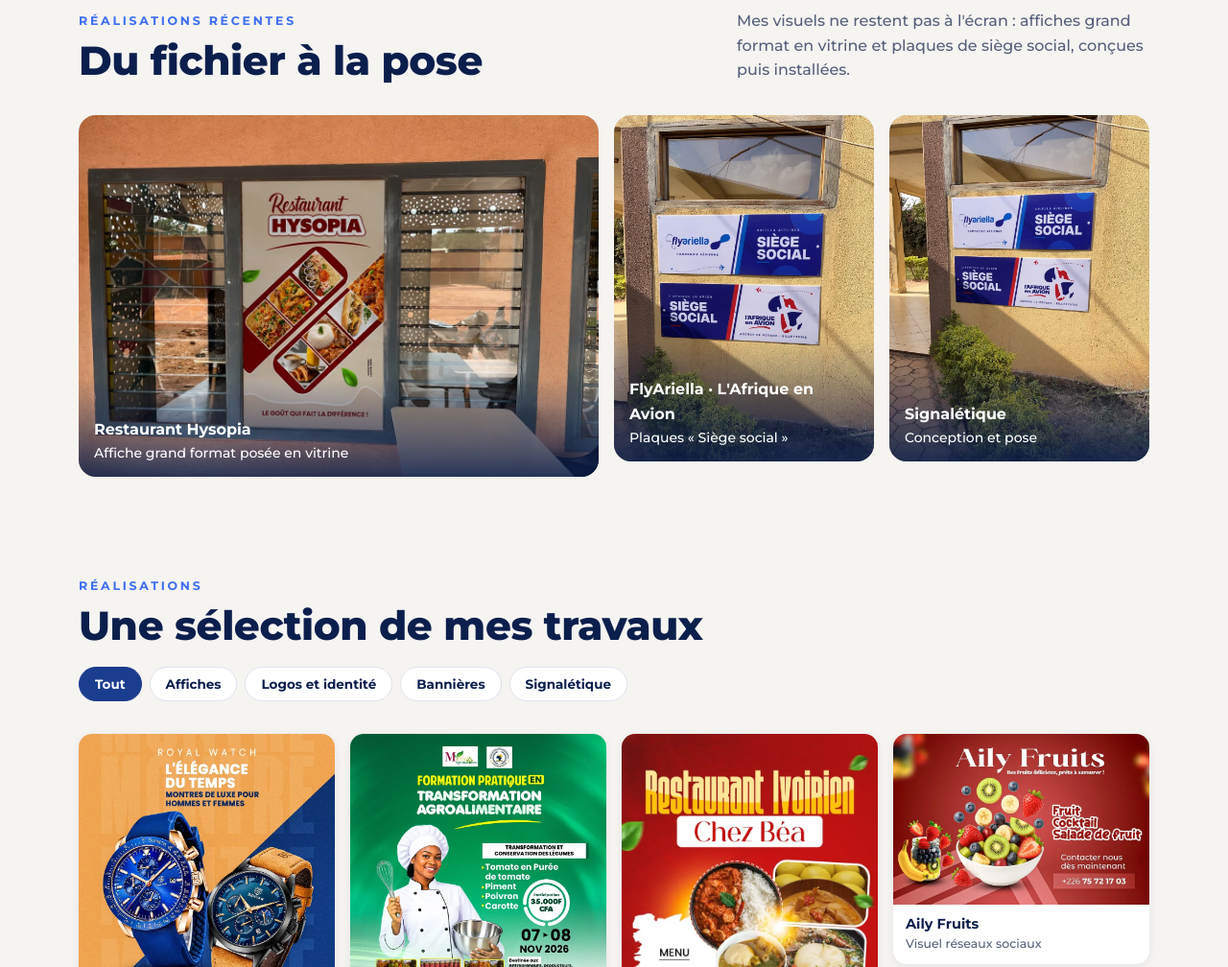
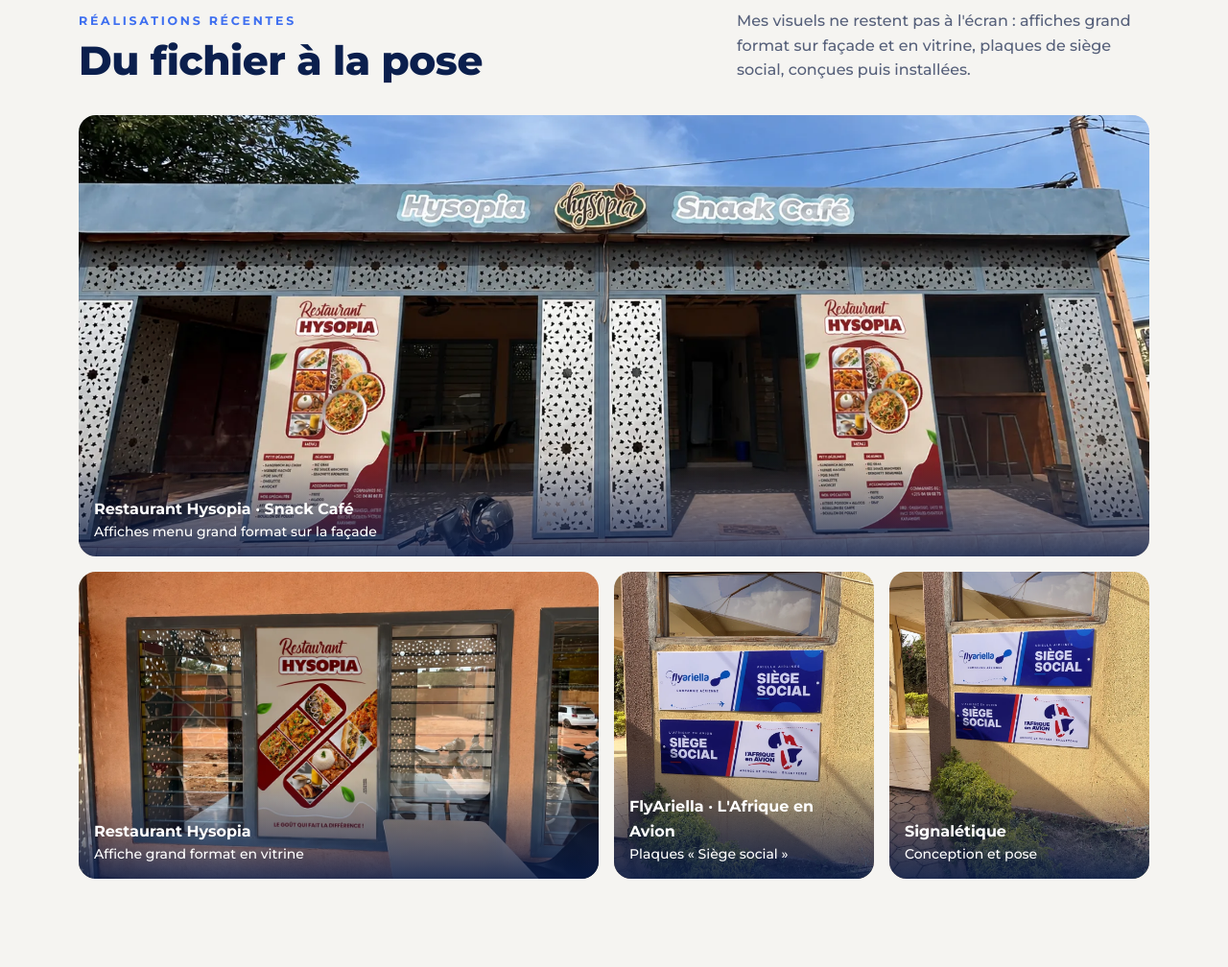
Before and after one commit to mosesgraphity/mosesgraphity.github.io, a plain HTML site: page portfolio/index.html in a window 1280 px wide. Shown: the part 900-1908 px from the top of the page at 96% size. Drawn offline with Linux system fonts and the light colour scheme.

Commit message:
Portfolio : façade du Restaurant Hysopia en réalisation récente
Co-Authored-By: Claude Opus 5.5 <noreply@anthropic.com>
Claude-Session: https://claude.ai/code/session_01E9QVN8ze72LMpUntcZmSF1

```diff
--- a/portfolio/index.html
+++ b/portfolio/index.html
@@ -7,7 +7,7 @@
 <meta name="description" content="Portfolio de Moïse SANOU, MOSES GRAPHITY : identités visuelles, affiches, vidéos animées, signalétique et solutions digitales à Ouagadougou.">
 <meta property="og:title" content="Portfolio · MOSES GRAPHITY">
 <meta property="og:description" content="Identités visuelles, affiches, vidéos, signalétique et solutions digitales. L'art du design et de l'innovation.">
-<meta property="og:image" content="https://mosesgraphity.github.io/portfolio/img/hysopia.webp">
+<meta property="og:image" content="https://mosesgraphity.github.io/portfolio/img/hysopia-facade.webp">
 <meta property="og:type" content="website">
 <link rel="canonical" href="https://mosesgraphity.github.io/portfolio/">
 <link rel="icon" href="../assets/icone.png">
@@ -57,14 +57,14 @@ section{padding:84px 0}
 .sh h2{font-size:clamp(28px,4vw,42px);line-height:1.1;font-weight:800;margin-top:8px;letter-spacing:-.01em}
 .sh p{max-width:430px;color:var(--m)}
 /* sur le terrain */
-.terrain{display:grid;grid-template-columns:2fr 1fr 1fr;gap:16px}
+.terrain{display:grid;grid-template-columns:2fr 1fr 1fr;grid-template-rows:460px 320px;gap:16px}.terrain .full{grid-column:1/-1}.terrain .full img{object-position:50% 62%}
 .terrain figure{position:relative;border-radius:18px;overflow:hidden;background:#dde3ef;cursor:zoom-in}
 .terrain figure img,.terrain figure video{width:100%;height:100%;object-fit:cover;transition:transform .6s}
 .terrain figure:hover img{transform:scale(1.04)}
-.terrain .big{grid-row:span 2}
+
 .terrain figcaption{position:absolute;left:0;right:0;bottom:0;padding:40px 16px 14px;color:#fff;background:linear-gradient(transparent,rgba(11,31,77,.85));font-size:14px}
 .terrain figcaption b{display:block;font-size:16px}
-@media(max-width:820px){.terrain{grid-template-columns:1fr 1fr}.terrain .big{grid-column:span 2;grid-row:auto}}
+@media(max-width:820px){.terrain{grid-template-columns:1fr 1fr;grid-template-rows:auto}.terrain .full{aspect-ratio:16/10}.terrain .vit{grid-column:1/-1;aspect-ratio:16/9}.terrain figure:not(.full):not(.vit){aspect-ratio:3/4}.terrain figure:not(.full):not(.vit) figcaption{font-size:12px;padding:30px 10px 10px}.terrain figure:not(.full):not(.vit) figcaption b{font-size:13.5px}}
 /* réalisations */
 .f{display:flex;gap:8px;flex-wrap:wrap}
 .f button{border:1.5px solid var(--l);background:#fff;color:var(--e);font:700 13.5px M,Arial;padding:9px 16px;border-radius:999px;cursor:pointer;transition:.2s}
@@ -160,9 +160,10 @@ footer{background:#081738;color:#8f9bbb;text-align:center;font-size:13px;padding
 </div></div>
 
 <section id="terrain"><div class="w">
-  <div class="sh r"><div><div class="k">Réalisations récentes</div><h2>Du fichier à la pose</h2></div><p>Mes visuels ne restent pas à l'écran : affiches grand format en vitrine et plaques de siège social, conçues puis installées.</p></div>
+  <div class="sh r"><div><div class="k">Réalisations récentes</div><h2>Du fichier à la pose</h2></div><p>Mes visuels ne restent pas à l'écran : affiches grand format sur façade et en vitrine, plaques de siège social, conçues puis installées.</p></div>
   <div class="terrain r">
-    <figure class="big" data-lb><img src="img/hysopia.webp" alt="Affiche du Restaurant Hysopia posée en vitrine" loading="lazy"><figcaption><b>Restaurant Hysopia</b>Affiche grand format posée en vitrine</figcaption></figure>
+    <figure class="full" data-lb><img src="img/hysopia-facade.webp" alt="Façade du Restaurant Hysopia avec les affiches menu grand format" loading="lazy"><figcaption><b>Restaurant Hysopia · Snack Café</b>Affiches menu grand format sur la façade</figcaption></figure>
+    <figure class="vit" data-lb><img src="img/hysopia.webp" alt="Affiche du Restaurant Hysopia posée en vitrine" loading="lazy"><figcaption><b>Restaurant Hysopia</b>Affiche grand format en vitrine</figcaption></figure>
     <figure data-lb><img src="img/plaques1.webp" alt="Plaques Siège social FlyAriella et L'Afrique en Avion" loading="lazy"><figcaption><b>FlyAriella · L'Afrique en Avion</b>Plaques « Siège social »</figcaption></figure>
     <figure data-lb><img src="img/plaques2.webp" alt="Plaques Siège social installées" loading="lazy"><figcaption><b>Signalétique</b>Conception et pose</figcaption></figure>
   </div>
@@ -247,7 +248,7 @@ var W=[
 ['logo_eligie','id','Eligie Pro','Logo'],['w09','aff','Jus naturels','Affiche produit'],['w10','aff','Perfy Travel','Affiche agence'],['ban_siako','ban','Siako Sport · Yeleen Confection','Bannière'],
 ['w12','aff','Tombola Canaan Services','Affiche événement'],['logo_ash','id','ASH Créations','Logo'],['w02','ban','Aily Fruits','Visuel réseaux sociaux'],['ban_abou','ban','Chez Abou','Bannière restaurant'],
 ['logo_barakah','id','Barakah Restauration','Logo'],['w07','aff','Anniversaire','Visuel réseaux sociaux'],['logo_s','id','Monogramme S','Logo'],['logo_e','id','Monogramme E','Logo'],
-['plaques1','sig','FlyAriella · L\'Afrique en Avion','Plaques Siège social'],['hysopia','sig','Restaurant Hysopia','Affiche grand format en vitrine']];
+['hysopia-facade','sig','Restaurant Hysopia · Snack Café','Affiches menu sur la façade'],['plaques1','sig','FlyAriella · L\'Afrique en Avion','Plaques Siège social'],['hysopia','sig','Restaurant Hysopia','Affiche grand format en vitrine']];
 var g=document.getElementById('gal');
 g.innerHTML=W.map(function(w,i){return '<figure class="r'+(w[1]==='id'?' logo':'')+'" data-c="'+w[1]+'" data-i="'+i+'"><img src="img/'+w[0]+'.webp" alt="'+w[2]+' · '+w[3]+'" loading="lazy"><figcaption><b>'+w[2]+'</b><span>'+w[3]+'</span></figcaption></figure>'}).join('');
 /* filtres */
```
Also changed, not shown: portfolio/img/hysopia-facade.webp (added).
